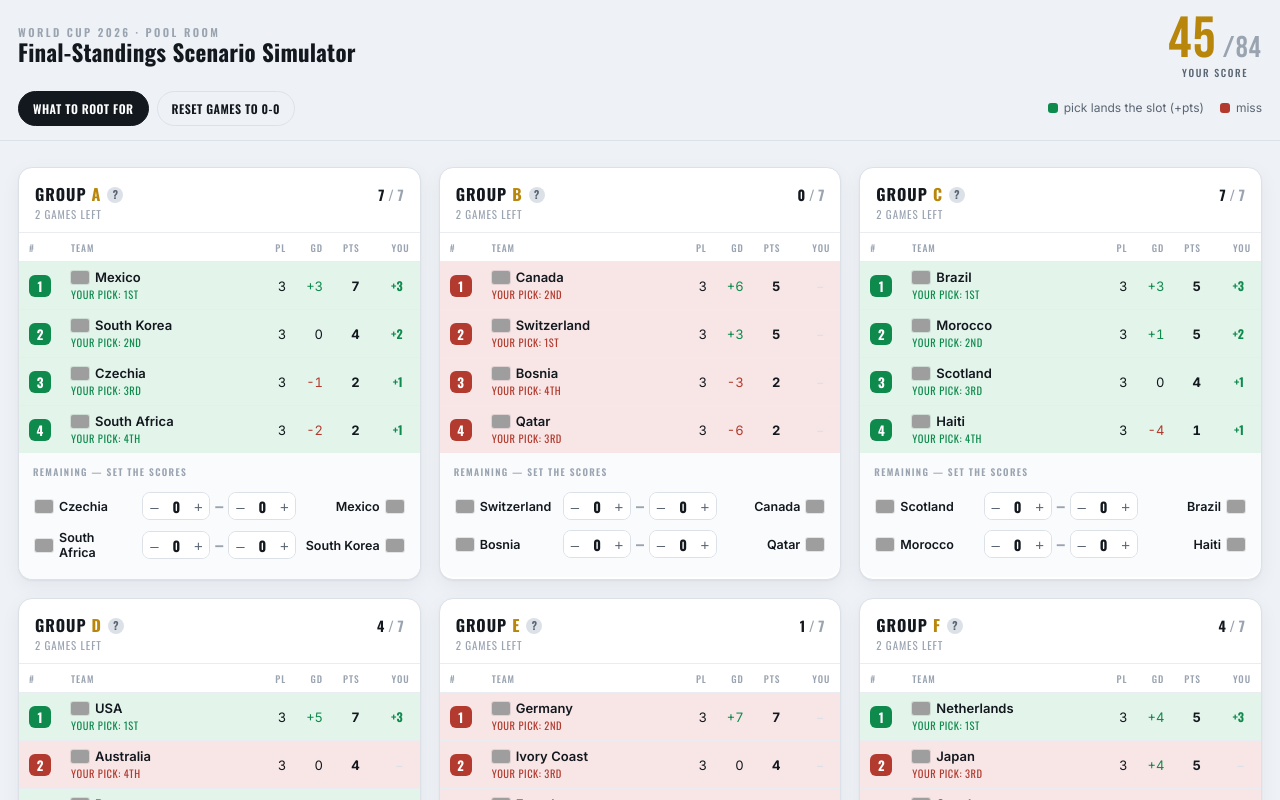
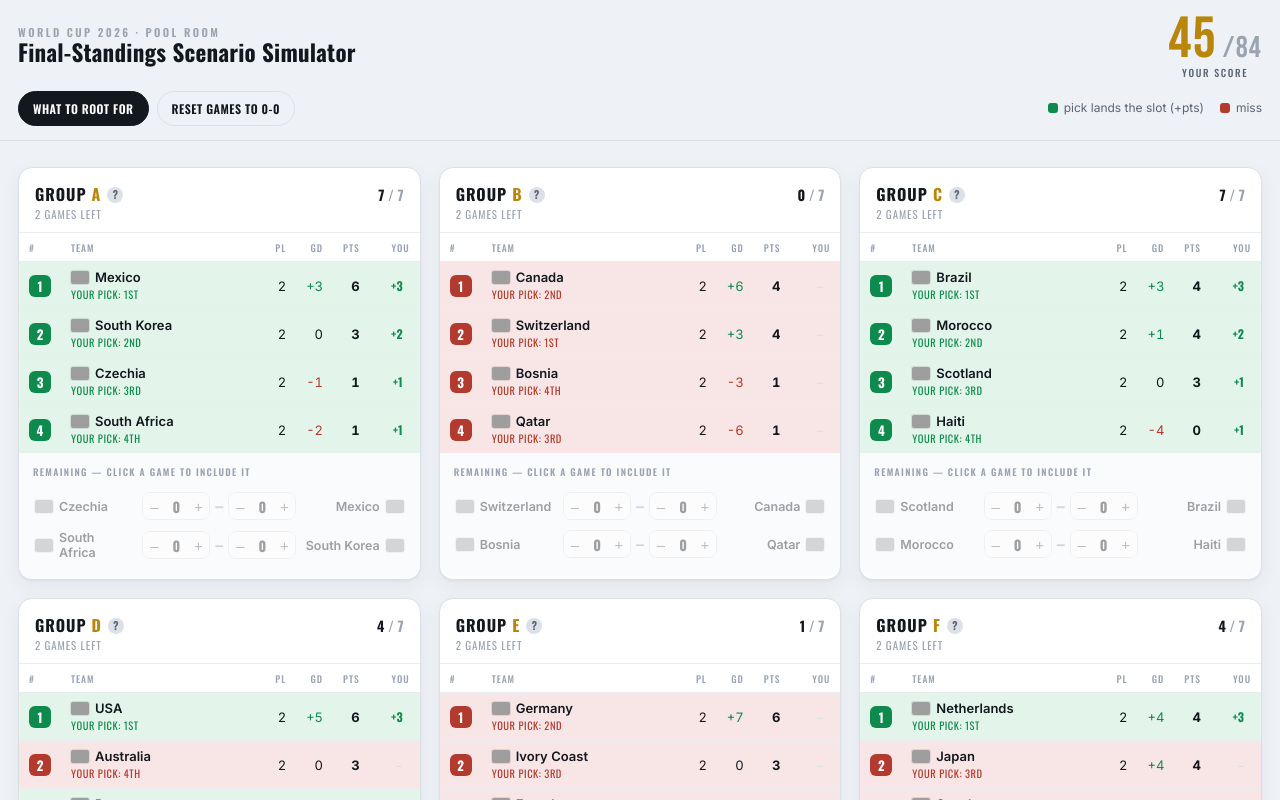
Before and after one commit to davidsebo/worldcup, a React (Vite) app: page / in a window 1280 px wide. Shown: the top 800 px of the page. Built offline with nearby package versions, Linux system fonts and the light colour scheme; grey boxes are pictures that could not be loaded.

Commit message:
Remaining games inactive until clicked; fixes phantom draw points

```diff
--- a/src/App.jsx
+++ b/src/App.jsx
@@ -30,14 +30,27 @@
   )
 }
 
-function Fixture({ group, idx, mt, scores, setScore }) {
+function Fixture({ group, idx, mt, scores, setScore, toggleActive }) {
   const key = group.id + '-' + idx
   const s = scores[key]
   const hs = s ? s.hs : mt.hs
   const as = s ? s.as : mt.as
-  const cls = mt.played ? 'played' : hs > as ? 'win-h' : hs < as ? 'win-a' : ''
+  const active = mt.played || (s ? !!s.active : false)
+  const cls = mt.played
+    ? 'played'
+    : !active
+    ? 'inactive'
+    : hs > as
+    ? 'win-h'
+    : hs < as
+    ? 'win-a'
+    : ''
   return (
-    <div className={'fx ' + cls}>
+    <div
+      className={'fx ' + cls}
+      onClick={mt.played ? undefined : () => toggleActive(key)}
+      title={mt.played ? undefined : active ? 'Click to exclude this result' : 'Click to include this result'}
+    >
       <span className="side home">
         <Flag code={mt.h} />
         <span className="tname">{NAME[mt.h]}</span>
@@ -49,7 +62,7 @@
           {as} <span className="ft">FT</span>
         </span>
       ) : (
-        <span className="score">
+        <span className="score" onClick={active ? (e) => e.stopPropagation() : undefined}>
           <Stepper value={hs} onChange={(v) => setScore(key, v, as)} />
           <span className="dash">–</span>
           <Stepper value={as} onChange={(v) => setScore(key, hs, v)} />
@@ -63,7 +76,7 @@
   )
 }
 
-function GroupCard({ group, scores, setScore }) {
+function GroupCard({ group, scores, setScore, toggleActive }) {
   const rows = useMemo(() => computeRows(group, scores), [group, scores])
   const gp = scoreGroup(group, rows)
   const remaining = group.matches.filter((x) => !x.played).length
@@ -162,11 +175,19 @@
         </tbody>
       </table>
       <div className="fixtures">
-        <div className="fx-h">{allPlayed ? 'Results' : 'Remaining — set the scores'}</div>
+        <div className="fx-h">{allPlayed ? 'Results' : 'Remaining — click a game to include it'}</div>
         {group.matches.map(
           (mt, idx) =>
             !mt.played && (
-              <Fixture key={idx} group={group} idx={idx} mt={mt} scores={scores} setScore={setScore} />
+              <Fixture
+                key={idx}
+                group={group}
+                idx={idx}
+                mt={mt}
+                scores={scores}
+                setScore={setScore}
+                toggleActive={toggleActive}
+              />
             ),
         )}
       </div>
@@ -177,7 +198,11 @@
 export default function App() {
   const [scores, setScores] = useState(() => initScores(null))
   const setScore = useCallback(
-    (key, hs, as) => setScores((p) => ({ ...p, [key]: { hs, as } })),
+    (key, hs, as) => setScores((p) => ({ ...p, [key]: { ...p[key], hs, as, active: true } })),
+    [],
+  )
+  const toggleActive = useCallback(
+    (key) => setScores((p) => ({ ...p, [key]: { ...p[key], active: !p[key].active } })),
     [],
   )
 
@@ -230,7 +255,13 @@
 
       <div className="grid">
         {GROUPS.map((g) => (
-          <GroupCard key={g.id} group={g} scores={scores} setScore={setScore} />
+          <GroupCard
+            key={g.id}
+            group={g}
+            scores={scores}
+            setScore={setScore}
+            toggleActive={toggleActive}
+          />
         ))}
       </div>
 
--- a/src/index.css
+++ b/src/index.css
@@ -444,6 +444,21 @@
   justify-content: flex-end;
   text-align: right;
 }
+.fx:not(.played) {
+  cursor: pointer;
+  border-radius: 8px;
+  transition: opacity 0.15s, background 0.15s;
+}
+.fx.inactive {
+  opacity: 0.4;
+}
+.fx.inactive:hover {
+  opacity: 0.7;
+  background: var(--line-soft);
+}
+.fx.inactive .stepper {
+  pointer-events: none;
+}
 .fx.win-h .home .tname,
 .fx.win-a .away .tname {
   color: var(--ink);
--- a/src/standings.js
+++ b/src/standings.js
@@ -10,6 +10,8 @@
       if (!stat[c]) stat[c] = { code: c, P: 0, W: 0, D: 0, L: 0, GF: 0, GA: 0, Pts: 0 }
     })
     const s = scores[group.id + '-' + i]
+    // Unplayed games only count once the user has activated them.
+    if (!mt.played && !(s && s.active)) return
     const hs = s ? s.hs : mt.hs
     const as = s ? s.as : mt.as
     const H = stat[mt.h]
@@ -31,6 +33,7 @@
     group.matches.forEach((mt, i) => {
       if (!set.has(mt.h) || !set.has(mt.a)) return
       const s = scores[group.id + '-' + i]
+      if (!mt.played && !(s && s.active)) return
       const hs = s ? s.hs : mt.hs
       const as = s ? s.as : mt.as
       mini[mt.h].GF += hs; mini[mt.a].GF += as
@@ -89,7 +92,8 @@
         s[key] = { hs: mt.hs, as: mt.as }
       } else {
         const d = transform && transform[key]
-        s[key] = { hs: d ? d[0] : 0, as: d ? d[1] : 0 }
+        // Preset (DREAM) games are activated; a plain reset leaves them inactive.
+        s[key] = { hs: d ? d[0] : 0, as: d ? d[1] : 0, active: !!d }
       }
     }),
   )
```
